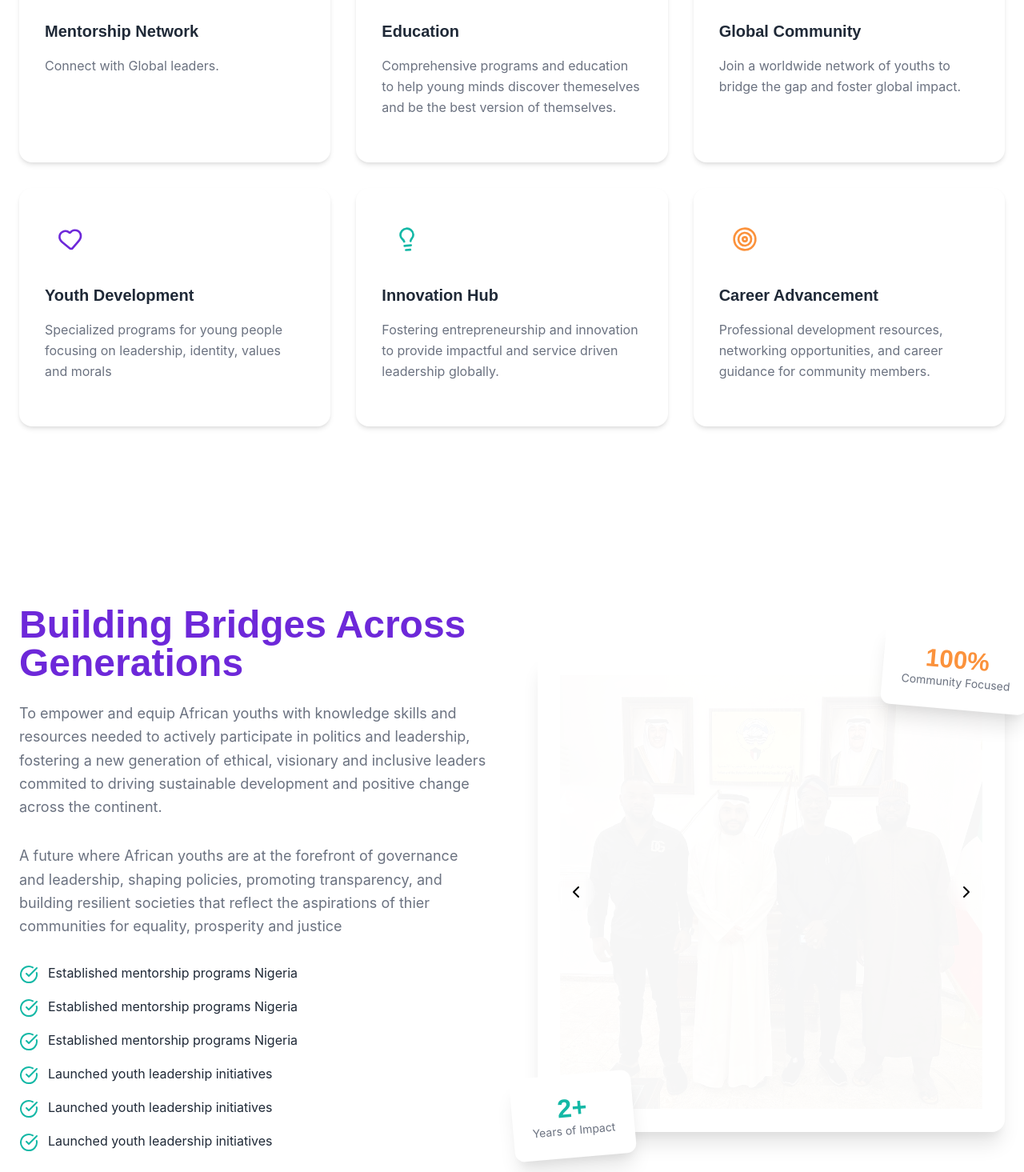
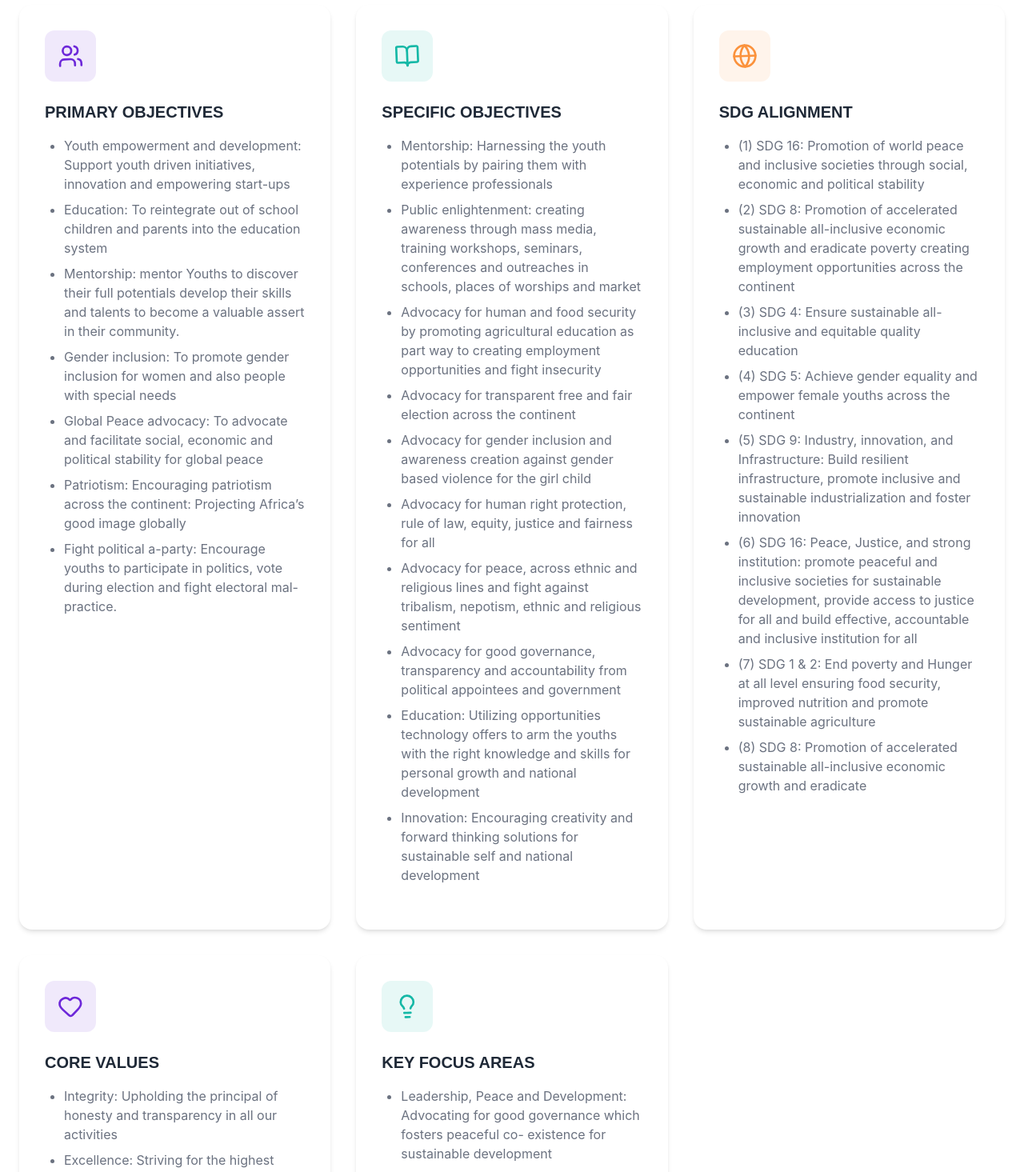
Before and after one commit to YongoDavid/MOA-Foundation, a React (Create React App) app: page / in a window 1280 px wide. Shown: the part 1320-2785 px from the top of the page at 80% size. Built offline with nearby package versions, Linux system fonts and the light colour scheme.

Commit message:
optimization 3

```diff
--- a/src/App.css
+++ b/src/App.css
@@ -102,3 +102,8 @@
 .shadow-glow {
   box-shadow: 0 0 0 3px rgba(109, 40, 217, 0.1);
 }
+
+/* Global body font to match design tokens */
+body {
+  font-family: var(--font-inter);
+}
--- a/src/components/AboutSection.js
+++ b/src/components/AboutSection.js
@@ -1,7 +1,7 @@
 "use client";
 import { useEffect } from "react";
 import { useRef, useState } from "react";
-import { CheckCircle, Play, ChevronLeft, ChevronRight } from "lucide-react";
+import { ChevronLeft, ChevronRight, Users, BookOpen, Globe, Heart, Lightbulb, Target, Star, Sparkles } from "lucide-react";
 import { AnimatePresence, motion, useInView } from "framer-motion";
 import Image4 from "../Images/MOA4.jpg";
 import Image5 from "../Images/MOA5.jpg";
@@ -37,13 +37,30 @@ const AboutSection = () => {
     );
   };
 
-  const achievements = [
-    "Established mentorship programs Nigeria",
-    "Established mentorship programs Nigeria",
-    "Established mentorship programs Nigeria",
-    "Launched youth leadership initiatives",
-    "Launched youth leadership initiatives",
-    "Launched youth leadership initiatives",
+  const visionItems = [
+    {
+      icon: Users,
+      text: "To inspire African emerging leaders for impact driven leadership, high ethics, moral values and integrity.",
+    },
+    {
+      icon: BookOpen,
+      text: "To raise transformational leaders, entrepreneurs and new captains of industries who are keen to transparency, accountability and patriotism. Ensuring equity, justice and fairness",
+    },
+    { icon: Globe, text: "To always project and protect the good image of Africa worldwide" },
+    {
+      icon: Star,
+      text: "To raise Ambassadors for global peace to fight insecurity, terrorism and social instability",
+    },
+    { icon: Lightbulb, text: "To groom African youths to become creators and innovators of goods and services not only influencers" },
+    {
+      icon: Target,
+      text: "To fight political a-party: encourage young Africans to participate in politics, run for office, protect and vote during and after election.",
+    },
+    { icon: Sparkles, text: "To influence government policies to transform the youths dreams and vision into realities by advocacy" },
+    {
+      icon: Heart,
+      text: "To build a continent where every young African’s are intentional in making impact locally and also thriving globally",
+    },
   ];
 
   const aboutImages = [
@@ -95,68 +112,104 @@ const AboutSection = () => {
             animate={isInView ? { opacity: 1, x: 0 } : { opacity: 0, x: -50 }}
             transition={{ duration: 0.8 }}
           >
-            <motion.h2
+            {/* <motion.h2
               initial={{ opacity: 0, y: 30 }}
               animate={isInView ? { opacity: 1, y: 0 } : { opacity: 0, y: 30 }}
               transition={{ duration: 0.8, delay: 0.2 }}
               className="text-4xl md:text-5xl font-poppins font-bold text-royal-purple mb-6"
             >
-              Building Bridges Across Generations
-            </motion.h2>
+              MISSION & VISION
+            </motion.h2> */}
+
+            <motion.h3
+              initial={{ opacity: 0, y: 20 }}
+              animate={isInView ? { opacity: 1, y: 0 } : { opacity: 0, y: 20 }}
+              transition={{ duration: 0.8, delay: 0.35 }}
+              className="text-2xl font-poppins font-semibold text-royal-purple mb-3"
+            >
+              MISSION STATEMENT:
+            </motion.h3>
 
             <motion.p
               initial={{ opacity: 0 }}
               animate={isInView ? { opacity: 1 } : { opacity: 0 }}
-              transition={{ duration: 0.8, delay: 0.4 }}
-              className="text-lg font-inter text-medium-gray leading-relaxed mb-8"
+              transition={{ duration: 0.8, delay: 0.5 }}
+              className="text-lg font-inter text-medium-gray leading-relaxed mb-6"
             >
-              To empower and equip African youths with knowledge skills and
-              resources needed to actively participate in politics and
-              leadership, fostering a new generation of ethical, visionary and
-              inclusive leaders commited to driving sustainable development and
-              positive change across the continent.
+              To inspire guide and equip African youths with the right
+              knowledge, skills, ethics and moral values required to discover
+              their full potentials, develop their skills and talents to
+              become valuable in the global market being the best version of
+              themselves. We aim at creating opportunities for mentorship,
+              education and leadership that nurture responsible citizens and
+              visionary leaders who will drive sustainable economic, social and
+              political development across the continent and beyond.
             </motion.p>
+
+            <motion.h3
+              initial={{ opacity: 0, y: 20 }}
+              animate={isInView ? { opacity: 1, y: 0 } : { opacity: 0, y: 20 }}
+              transition={{ duration: 0.8, delay: 0.65 }}
+              className="text-2xl font-poppins font-semibold text-royal-purple mb-3"
+            >
+              VISION STATEMENT:
+            </motion.h3>
 
             <motion.p
               initial={{ opacity: 0 }}
               animate={isInView ? { opacity: 1 } : { opacity: 0 }}
-              transition={{ duration: 0.8, delay: 0.6 }}
-              className="text-lg font-inter text-medium-gray leading-relaxed mb-8"
+              transition={{ duration: 0.8, delay: 0.8 }}
+              className="text-lg font-inter text-medium-gray leading-relaxed mb-6"
             >
-              A future where African youths are at the forefront of governance
-              and leadership, shaping policies, promoting transparency, and
-              building resilient societies that reflect the aspirations of thier
-              communities for equality, prosperity and justice
+              To build a continent where every young African has access to
+              education, mentorship and empowerment, enabling them to rise as
+              confident leaders, peace advocates, innovators and change makers
+              who contribute to the sustainable development of Africa and also
+              thrive globally.
             </motion.p>
 
+            <motion.h3
+              initial={{ opacity: 0, y: 20 }}
+              animate={isInView ? { opacity: 1, y: 0 } : { opacity: 0, y: 20 }}
+              transition={{ duration: 0.8, delay: 1 }}
+              className="text-2xl font-poppins font-semibold text-royal-purple mb-4"
+            >
+              OUR VISION
+            </motion.h3>
+
             <div className="space-y-4 mb-8">
-              {achievements.map((achievement, index) => (
+              {visionItems.map((item, index) => (
                 <motion.div
                   key={index}
                   initial={{ opacity: 0, x: -30 }}
                   animate={
                     isInView ? { opacity: 1, x: 0 } : { opacity: 0, x: -30 }
                   }
-                  transition={{ duration: 0.6, delay: 0.8 + index * 0.1 }}
-                  whileHover={{ x: 10, transition: { duration: 0.3 } }}
+                  transition={{ duration: 0.6, delay: 1.1 + index * 0.08 }}
+                  whileHover={{ x: 8, transition: { duration: 0.25 } }}
                   className="flex items-start gap-3"
                 >
                   <motion.div
                         animate={{
-                      scale: [1, 1.2, 1],
-                      rotate: [0, 180, 360],
+                          scale: [1, 1.12, 1],
                         }}
                         transition={{
-                      duration: 2,
+                          duration: 2.2,
                           repeat: Number.POSITIVE_INFINITY,
-                      repeatDelay: 5,
+                          repeatDelay: 5 + index * 0.2,
                           ease: "easeInOut",
                         }}
+                        className="flex-shrink-0 mt-0.5"
                       >
-                    <CheckCircle className="h-6 w-6 text-teal flex-shrink-0 mt-0.5" />
+                        {/** render the icon for this item */}
+                        {(() => {
+                          const Icon = item.icon;
+                          return <Icon className="h-6 w-6 text-teal" />;
+                        })()}
                       </motion.div>
                       <span className="font-inter text-dark-gray">
-                    {achievement}
+                        <span className="font-semibold text-dark-gray mr-2">{index + 1}.</span>
+                        {item.text}
                       </span>
                 </motion.div>
               ))}
--- a/src/components/ProgramsSection.js
+++ b/src/components/ProgramsSection.js
@@ -11,51 +11,79 @@ const ProgramsSection = () => {
   const programs = [
     {
       icon: Users,
-      title: "Mentorship Network",
-      description:
-        "Connect with Global leaders.",
+      title: "PRIMARY OBJECTIVES",
+      description: [
+        "Youth empowerment and development: Support youth driven initiatives, innovation and empowering start-ups",
+        "Education: To reintegrate out of school children and parents into the education system",
+        "Mentorship: mentor Youths to discover their full potentials develop their skills and talents to become a valuable assert in their community.",
+        "Gender inclusion: To promote gender inclusion for women and also people with special needs",
+        "Global Peace advocacy: To advocate and facilitate social, economic and political stability for global peace",
+        "Patriotism: Encouraging patriotism across the continent: Projecting Africa’s good image globally",
+        "Fight political a-party: Encourage youths to participate in politics, vote during election and fight electoral mal-practice.",
+      ],
       color: "text-royal-purple",
       bgColor: "bg-royal-purple/10",
     },
     {
       icon: BookOpen,
-      title: "Education",
-      description:
-        "Comprehensive programs and education to help young minds discover themeselves and be the best version of themselves.",
+      title: "SPECIFIC OBJECTIVES",
+      description: [
+        "Mentorship: Harnessing the youth potentials by pairing them with experience professionals",
+        "Public enlightenment: creating awareness through mass media, training workshops, seminars, conferences and outreaches in schools, places of worships and market",
+        "Advocacy for human and food security by promoting agricultural education as part way to creating employment opportunities and fight insecurity",
+        "Advocacy for transparent free and fair election across the continent",
+        "Advocacy for gender inclusion and awareness creation against gender based violence for the girl child",
+        "Advocacy for human right protection, rule of law, equity, justice and fairness for all",
+        "Advocacy for peace, across ethnic and religious lines and fight against tribalism, nepotism, ethnic and religious sentiment",
+        "Advocacy for good governance, transparency and accountability from political appointees and government",
+        "Education: Utilizing opportunities technology offers to arm the youths with the right knowledge and skills for personal growth and national development",
+        "Innovation: Encouraging creativity and forward thinking solutions for sustainable self and national development",
+      ],
       color: "text-teal",
       bgColor: "bg-teal/10",
     },
     {
       icon: Globe,
-      title: "Global Community",
-      description:
-        "Join a worldwide network of youths to bridge the gap and foster global impact.",
+      title: "SDG ALIGNMENT",
+      description: [
+        "(1) SDG 16: Promotion of world peace and inclusive societies through social, economic and political stability",
+        "(2) SDG 8: Promotion of accelerated sustainable all-inclusive economic growth and eradicate poverty creating employment opportunities across the continent",
+        "(3) SDG 4: Ensure sustainable all-inclusive and equitable quality education",
+        "(4) SDG 5: Achieve gender equality and empower female youths across the continent",
+        "(5) SDG 9: Industry, innovation, and Infrastructure: Build resilient infrastructure, promote inclusive and sustainable industrialization and foster innovation",
+        "(6) SDG 16: Peace, Justice, and strong institution: promote peaceful and inclusive societies for sustainable development, provide access to justice for all and build effective, accountable and inclusive institution for all",
+        "(7) SDG 1 & 2: End poverty and Hunger at all level ensuring food security, improved nutrition and promote sustainable agriculture",
+        "(8) SDG 8: Promotion of accelerated sustainable all-inclusive economic growth and eradicate",
+      ],
       color: "text-bright-orange",
       bgColor: "bg-bright-orange/10",
     },
     {
       icon: Heart,
-      title: "Youth Development",
-      description:
-        "Specialized programs for young people focusing on leadership, identity, values and morals",
+      title: "CORE VALUES",
+      description: [
+        "Integrity: Upholding the principal of honesty and transparency in all our activities",
+        "Excellence: Striving for the highest standards in mentorship and leadership.",
+        "Innovation: Encouraging creativity and forward thinking solutions.",
+        "Empowerment: Providing tools and opportunities for youth to thrive",
+        "Community: Strengthening bonds and fostering collaboration across the globe and within the continent",
+      ],
       color: "text-royal-purple",
       bgColor: "bg-royal-purple/10",
     },
     {
       icon: Lightbulb,
-      title: "Innovation Hub",
-      description:
-        "Fostering entrepreneurship and innovation to provide impactful and service driven leadership globally.",
+      title: "KEY FOCUS AREAS",
+      description: [
+        "Leadership, Peace and Development: Advocating for good governance which fosters peaceful co- existence for sustainable development",
+        "Education Support: Scholarship, tutoring, E leaning in TEC, AI and academic mentoring",
+        "Mentorship Programs: Pairing youth with skilled, ethical and experienced professionals.",
+        "Leadership Development: Training workshops, Seminars and conferences.",
+        "Entrepreneurship and Innovation: Supporting young entrepreneurs and innovators with guidance and resources",
+        "Community Engagement: Promoting volunteerism and social responsibility.",
+      ],
       color: "text-teal",
       bgColor: "bg-teal/10",
-    },
-    {
-      icon: Target,
-      title: "Career Advancement",
-      description:
-        "Professional development resources, networking opportunities, and career guidance for community members.",
-      color: "text-bright-orange",
-      bgColor: "bg-bright-orange/10",
     },
   ]
 
@@ -167,14 +195,24 @@ const ProgramsSection = () => {
                     {program.title}
                   </motion.h3>
 
-                  <motion.p
+                  <motion.div
                     initial={{ opacity: 0 }}
                     animate={isInView ? { opacity: 1 } : { opacity: 0 }}
                     transition={{ duration: 0.6, delay: 1 + index * 0.1 }}
                     className="font-inter text-medium-gray leading-relaxed mb-6"
                   >
-                    {program.description}
-                  </motion.p>
+                    {Array.isArray(program.description) ? (
+                      <ul className="list-disc pl-6 space-y-2 text-base">
+                        {program.description.map((d, i) => (
+                          <li key={i} className="text-medium-gray">
+                            {d}
+                          </li>
+                        ))}
+                      </ul>
+                    ) : (
+                      <p>{program.description}</p>
+                    )}
+                  </motion.div>
 
                   {/* <motion.div whileHover={{ x: 10 }} transition={{ duration: 0.3 }}>
                     <button
--- a/tailwind.config.js
+++ b/tailwind.config.js
@@ -1,8 +1,19 @@
- /** @type {import('tailwindcss').Config} */
+/** @type {import('tailwindcss').Config} */
 export default {
-   content: ["./src/**/*.{html,js}"],
-   theme: {
-     extend: {},
-   },
-   plugins: [],
- }
+  content: ["./src/**/*.{html,js,jsx,ts,tsx}", "./public/index.html"],
+  theme: {
+    extend: {
+      colors: {
+        "royal-purple": "#6d28d9",
+        teal: "#14b8a6",
+        "bright-orange": "#fb923c",
+        "light-gray": "#e5e7eb",
+        "dark-gray": "#1f2937",
+        "medium-gray": "#6b7280",
+        "dark-navy": "#0f172a",
+        "orange-accent": "#fb6b35",
+      },
+    },
+  },
+  plugins: [],
+}
```
Also changed, not shown: src/components/Header.js (+11 -11 lines), src/components/HeroSection.js (+4 -7 lines), src/components/book-now-modal.js (+6 -6 lines). Lines whose indentation alone changed are shown as unchanged.
